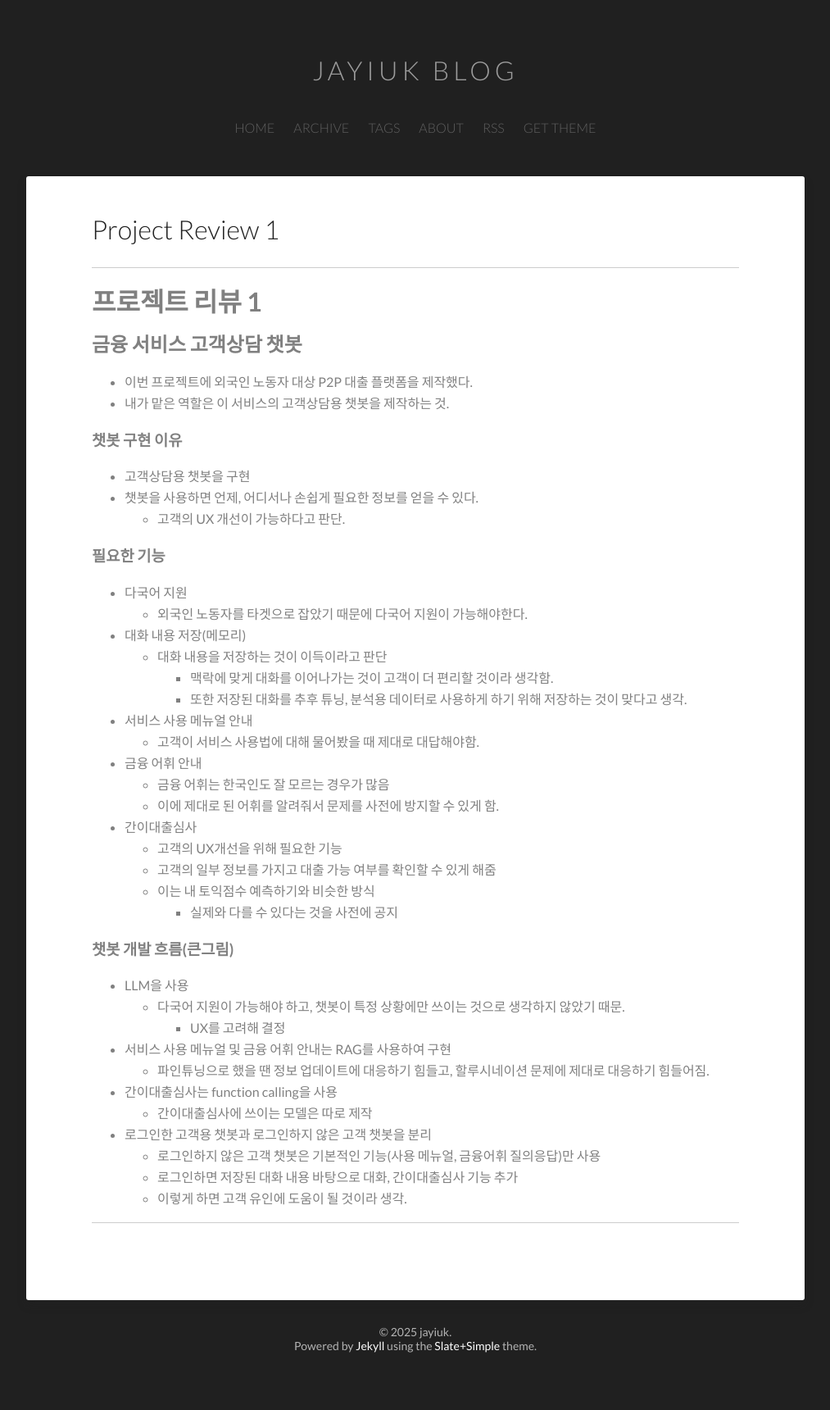
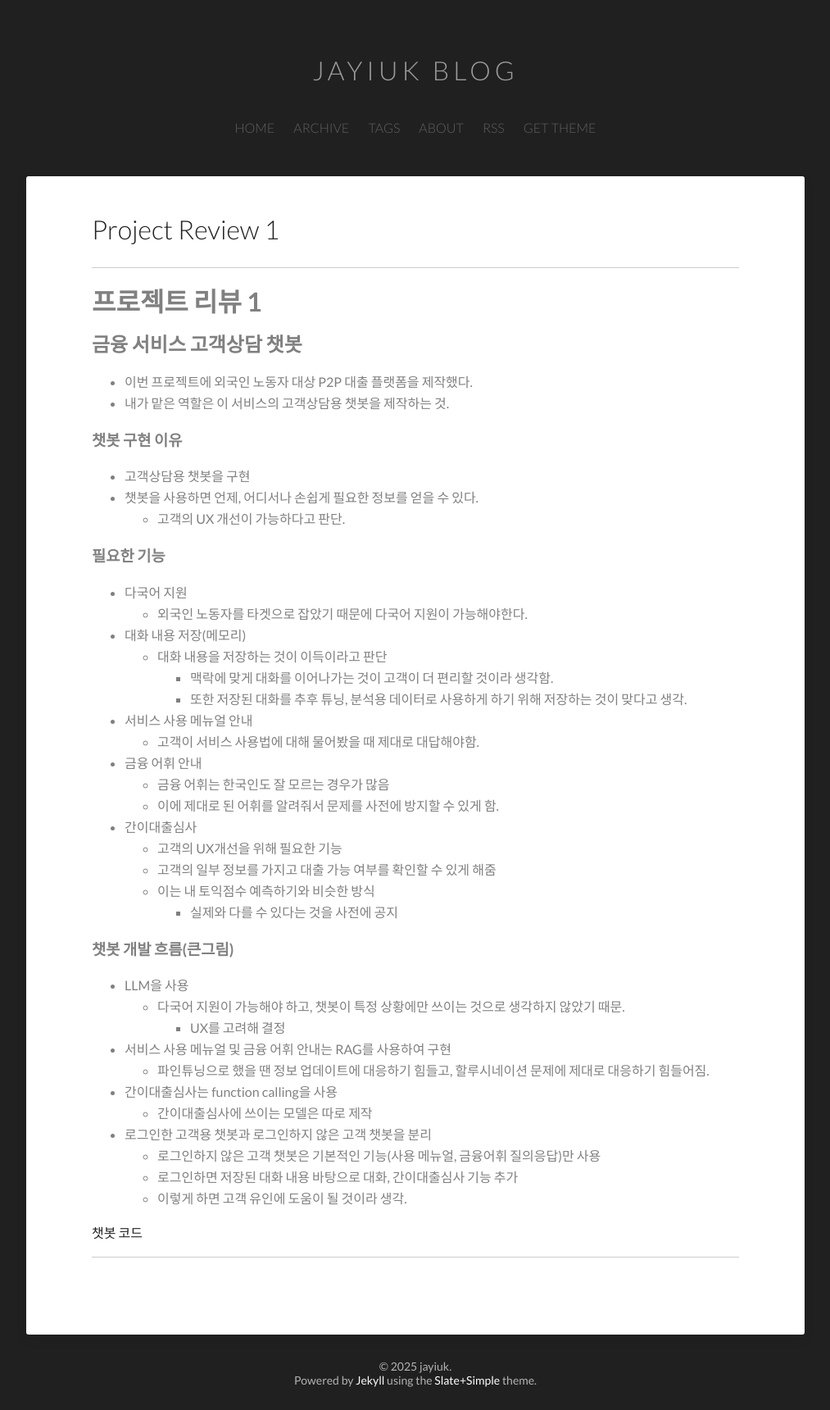
Before and after one commit to jayiuk/jayiuk.github.io, a Jekyll site: the page built from _posts/2025-01-07-project-review-1.md, in a window 1280 px wide. Shown: the whole page at 82% size, without its empty margins (133-1146 px from the left). Built offline with Jekyll 4.4.1, drawn with Linux system fonts in a browser that asks for light colours; our own code applies the rules of GitHub Pages for plain Markdown files; comment, search, counter and statistics services are not loaded; before the commit the page ends 1678 px from its top, so only the background shows below that.

Commit message:
chatbot project review 1

```diff
--- a/_posts/2025-01-07-project-review-1.md
+++ b/_posts/2025-01-07-project-review-1.md
@@ -42,3 +42,5 @@
     - 로그인하지 않은 고객 챗봇은 기본적인 기능(사용 메뉴얼, 금융어휘 질의응답)만 사용
     - 로그인하면 저장된 대화 내용 바탕으로 대화, 간이대출심사 기능 추가
     - 이렇게 하면 고객 유인에 도움이 될 것이라 생각.
+
+[챗봇 코드](https://github.com/jayiuk/MLOps_chatbot)
```
